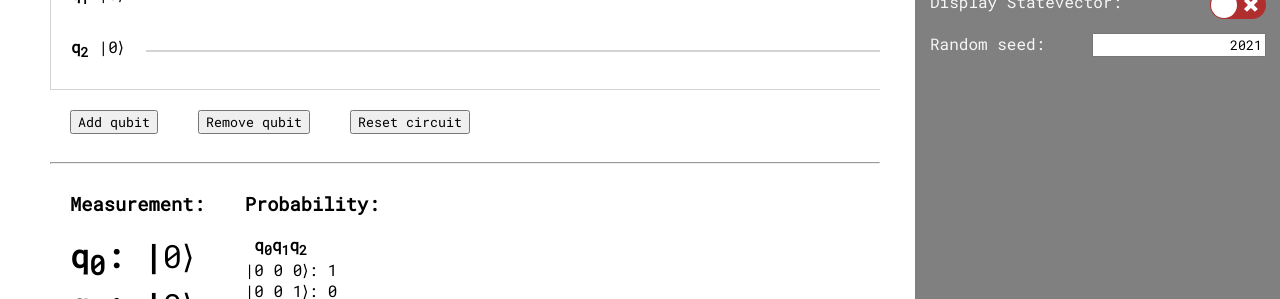
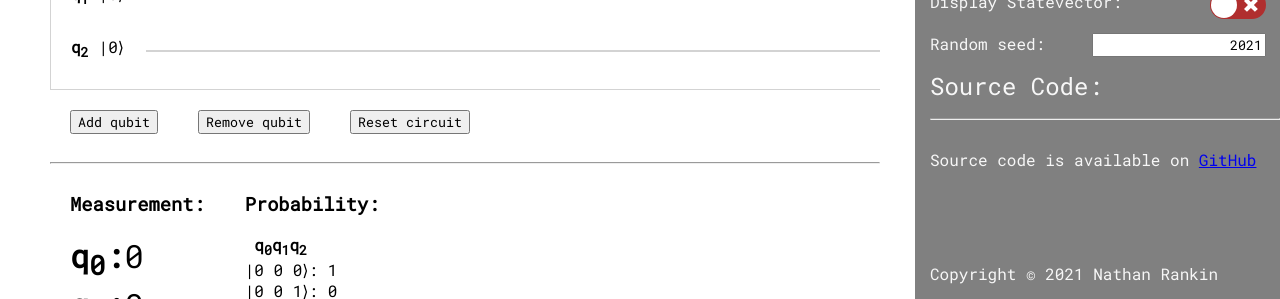
Before and after one commit to nrankin18/Quantum, a React (Create React App) app: page / in a window 1280 px wide. Shown: the part 501-800 px from the top of the page. Built offline with nearby package versions, Linux system fonts and the light colour scheme.

Commit message:
Measurement format

```diff
--- a/src/Measure.jsx
+++ b/src/Measure.jsx
@@ -235,9 +235,9 @@ class Measure extends Component {
       qubitOutput.push(
         <div className="output">
           <strong key={i}>
-            q<sub>{i}</sub>: |
+            q<sub>{i}</sub>:
           </strong>
-          <span>{(output + "").charAt(i)}</span>⟩
+          <span>{(output + "").charAt(i)}</span>
           <br />
         </div>
       );
--- a/src/Sidebar.jsx
+++ b/src/Sidebar.jsx
@@ -52,6 +52,15 @@ class Sidebar extends Component {
           value={this.props.options.randomSeed}
           onChange={(e) => this.props.onSetOption("setSeed", e)}
         ></input>
+        <h1>Source Code:</h1>
+        <hr />
+        <br />
+        Source code is available on{" "}
+        <a href="https://github.com/nrankin18/quantum" target="_blank">
+          GitHub
+        </a>
+        <br />
+        <div className="copyright">Copyright © 2021 Nathan Rankin</div>
       </div>
     );
   }
--- a/src/style.css
+++ b/src/style.css
@@ -312,3 +312,9 @@ body {
 .button {
   margin: 20px;
 }
+
+.copyright {
+  text-align: center;
+  position: fixed;
+  bottom: 15px;
+}
```
Also changed, not shown: 1 other file (tests, documents, lock files or other folders).
